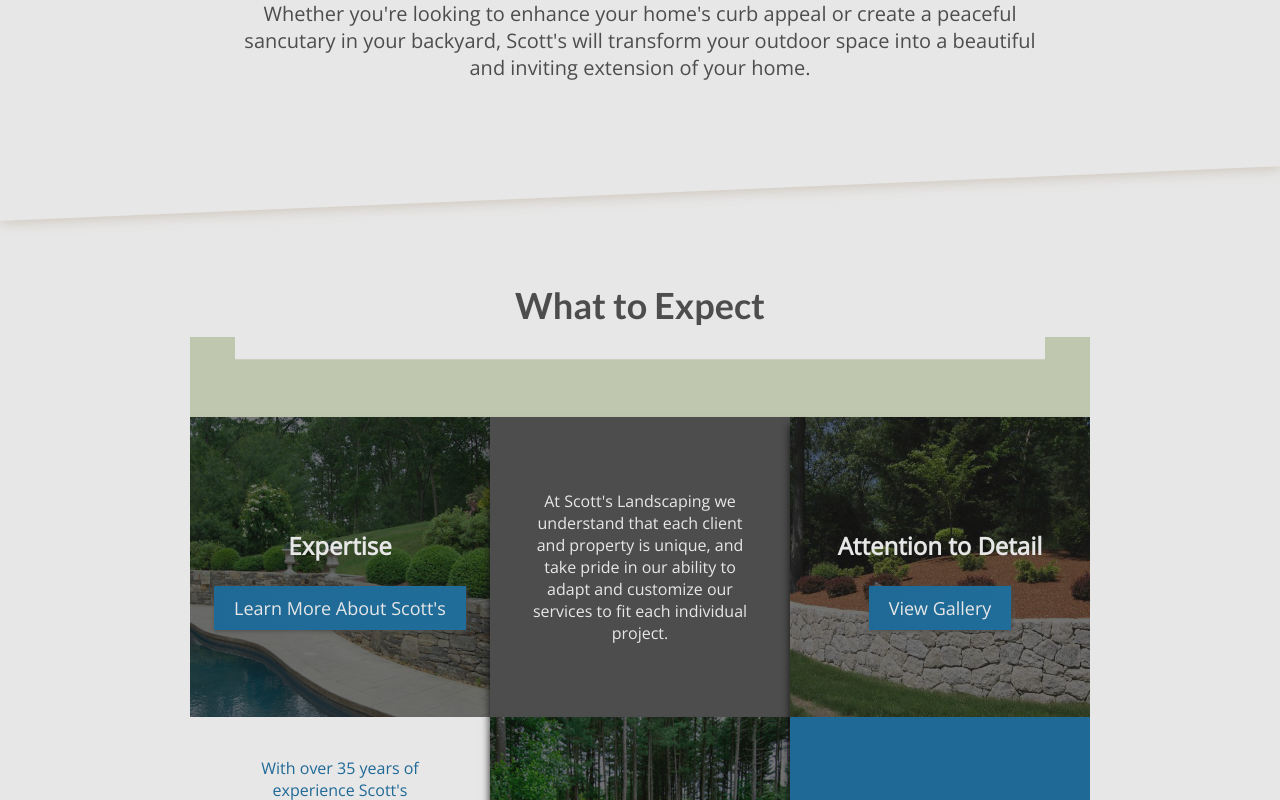
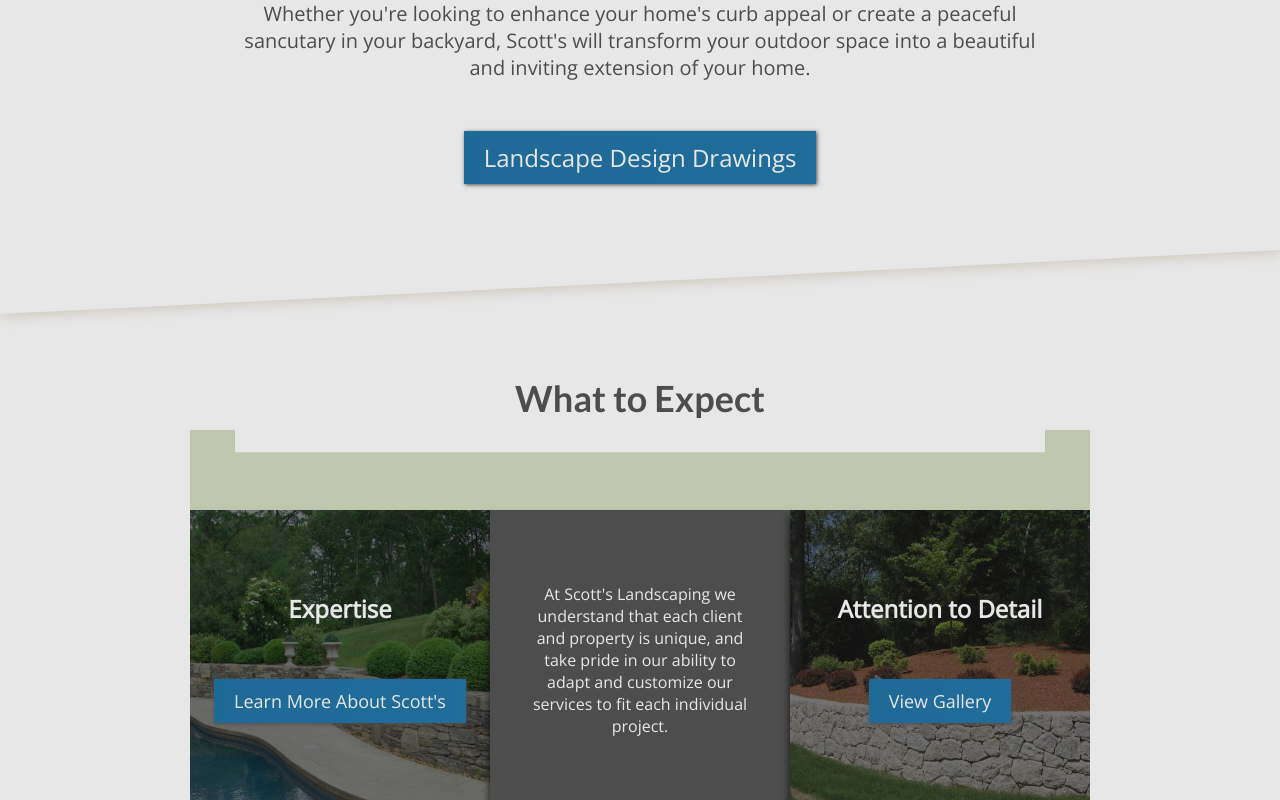
Before and after one commit to cbowman422/scottslandscaping, a React (Create React App) app: page / in a window 1280 px wide. Shown: the part 1160-1960 px from the top of the page. Built offline with nearby package versions, Linux system fonts and the light colour scheme.

Commit message:
btn for drawings in home

```diff
--- a/src/css/Design.css
+++ b/src/css/Design.css
@@ -205,4 +205,26 @@
   opacity: 1;
   }
 
+  .design-slider-img{
+    width: 680px;
+  }
+
+  .design-slider-change{
+    width: 740px;
+    margin: 0 auto;
+   }
+
+   .design-slider-left{
+
+    top: 328px;
+    left: 5%;
+    transform: translate(-50%, -0);
+   }
+
+   .design-slider-right{
+    top: 283px;
+    left: 102%;
+    transform: translate(-50%, -0);
+   }
+
 }
--- a/src/css/Home.css
+++ b/src/css/Home.css
@@ -90,6 +90,29 @@
 
 /* ------------------------- WELCOME CSS -------------------------- */
 
+.home-welcome-statement-container a{
+  color: var(--white);
+  font-size: 18px;
+  background-image: linear-gradient(90deg,var(--blue), var(--blue-highlight));
+  background-size: 300% auto;
+  padding: 10px 20px;
+  box-shadow: 1px 1px 4px var(--black);
+  transition: var(--transition);
+  text-decoration: none;
+  position: relative;
+  z-index: 1;
+  margin-top: 40px;
+
+}
+
+.home-welcome-statement-container a:hover{
+  background-position: right center;
+  box-shadow: 1px 1px 6px var(--black);
+  cursor: pointer;
+  font-size: 18.5px;
+  padding: 10px 20px;
+  color: white;
+}
 
 .home-welcome-details-container{
   /* border: solid green;  */
@@ -259,6 +282,7 @@
   box-shadow: 1px 1px 4px var(--black);
   transition: var(--transition);
   text-decoration: none;
+  margin: 30px 0;
 }
 
 
@@ -327,6 +351,14 @@
     font-size: 4.2vw;
   }
 
+  .home-welcome-statement-container a{
+    font-size: 4vw;
+  }
+
+  .home-welcome-statement-container a:hover{
+    font-size: 4.2vw;
+  }
+
   .home-welcome-details-container-bg{
     clip-path: polygon(5% 2%, 95% 2%, 95% 0, 100% 0, 100% 100%, 0 100%, 0 0, 5% 0);
     padding-top: 100px;
@@ -369,6 +401,14 @@
   }
 
   .hero-container a:hover{
+    font-size: 24.5px;
+  }
+
+  .home-welcome-statement-container a{
+    font-size: 24px;
+  }
+
+  .home-welcome-statement-container a:hover{
     font-size: 24.5px;
   }
 
@@ -463,6 +503,14 @@
     font-size: 24.5px;
   }
 
+  .home-welcome-statement-container a{
+    font-size: 24px;
+  }
+
+  .home-welcome-statement-container a:hover{
+    font-size: 24.5px;
+  }
+
   .home-welcome-details{
     display: flex;
     flex-direction: row;
@@ -551,6 +599,14 @@
   }
 
   .hero-container a:hover{
+    font-size: 24.5px;
+  }
+
+  .home-welcome-statement-container a{
+    font-size: 24px;
+  }
+
+  .home-welcome-statement-container a:hover{
     font-size: 24.5px;
   }
 
@@ -669,6 +725,14 @@
     font-size: 24.5px;
   }
 
+  .home-welcome-statement-container a{
+    font-size: 24px;
+  }
+
+  .home-welcome-statement-container a:hover{
+    font-size: 24.5px;
+  }
+
   .home-welcome-statement-container h3{
     font-size: 36px;
   }
--- a/src/pages/Design.js
+++ b/src/pages/Design.js
@@ -67,7 +67,7 @@ const Design = () => {
   return (
     <div className="design-gallery-container">
 
-      <h3 className="design-gallery-container-h3" > Landscape Design </h3>
+      <h3 className="design-gallery-container-h3" > Landscape Design Drawings </h3>
 
       <div className={designSliderState ? 'design-slider-container activeDesignSlider' : 'design-slider-container'}>
         <img src={designSliderState} className="design-slider-img" alt="carousel" />
--- a/src/pages/Home.js
+++ b/src/pages/Home.js
@@ -28,7 +28,9 @@ const Home = () => {
               </p>
               <p className="home-bio">
               Whether you're looking to enhance your home's curb appeal or create a peaceful sancutary in your backyard, Scott's will transform your outdoor space into a beautiful and inviting extension of your home.
-            </p>
+             </p>
+
+            <a href='./design'>Landscape Design Drawings</a>
 
           </div>
        </div>
```
